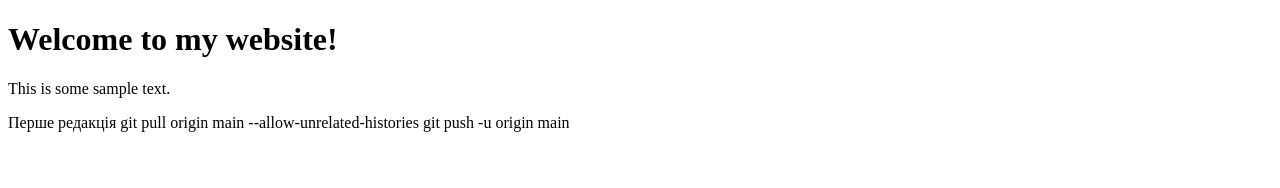
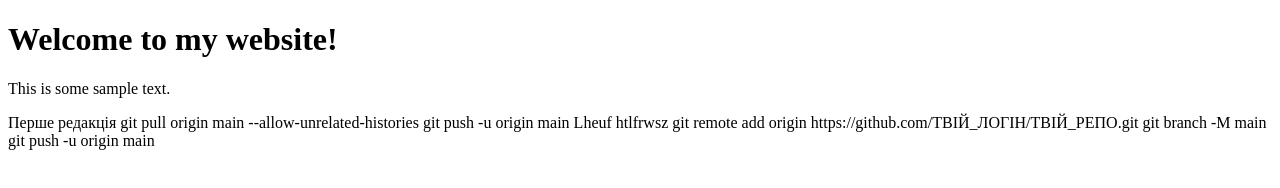
Before and after one commit to petrmail88-gif/Git_repo_HOME_4, a plain HTML site: page index.html in a window 1280 px wide. Drawn offline with Linux system fonts and the light colour scheme.

Commit message:
Додаткові зміни

```diff
--- a/index.html
+++ b/index.html
@@ -20,3 +20,8 @@
 Перше редакція
 git pull origin main --allow-unrelated-histories
 git push -u origin main
+
+Lheuf htlfrwsz
+git remote add origin https://github.com/ТВІЙ_ЛОГІН/ТВІЙ_РЕПО.git
+git branch -M main
+git push -u origin main
```
